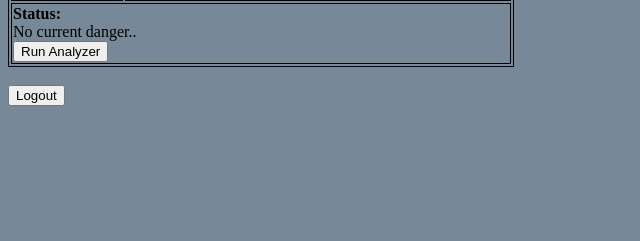
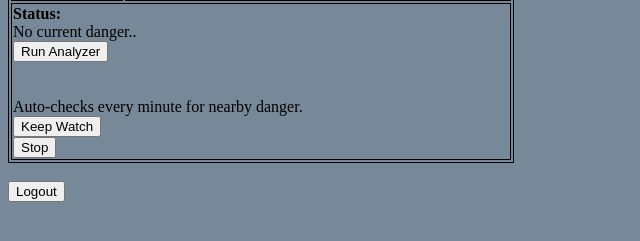
Before and after one commit to alexander94dmitriev/EveCanaryApp, a Flask app: template templates/base.html in a window 1280 px wide. Shown: the part 257-498 px from the top of the page, without its empty margins (0-640 px from the left). Run offline with Flask 2, Linux system fonts and the light colour scheme; the template is opened without the code that fills it, so the values that code supplies are empty; a user stored in the database is signed in; parts of the project's set-up code (start-up, migrations or seed data) failed here and were passed over.

Commit message:
base.html - have added a Stop button (which should stop the refresh feature of the Watchkeep button).  Have added a Watchkeep button that should be refreshing the page after a period of time (15s for testing purposes, preferably 5 mins for live version).

```diff
--- a/templates/base.html
+++ b/templates/base.html
@@ -66,32 +66,59 @@
                 No current danger..
                 <br>
             {% endif %}
-            <form class="form" method="POST" role="form" id="update_info" onclick="Update()" onsubmit="ChangeCommand()">
-                <input id="mixBut" type="submit" value="Run Analyzer">
-                <input id="command" type="hidden" value="true" name="run_app">
+            <form class="form" method="POST" role="form" id="run" onclick="Update1()">
+                <input id="mixBut1" type="submit" value="Run Analyzer">
+                <input id="command1" type="hidden" value="true" name="run_app">
                 <script>
-                    function Update() {
-                        var mixBut = document.getElementById("mixBut");
-                        if(mixBut.value === "Run Analyzer") {
-                            mixBut.value = "Stop Analyzer";
-                        }
-                        else {
-                            mixBut.value = "Run Analyzer";
-                        }
-                    }
-
-                    function ChangeCommand() {
-                        var commChange = document.getElementById("command");
-                        if(commChange.name === "run_app") {
-                            commChange.name = "stop_app";
-                        }
-
-                        else {
-                            commChange.name = "run_app";
-                        }
+                    function Update1() {
+                        var mixBut = document.getElementById("mixBut1");
+                        mixBut.value = "Checking.."
                     }
                 </script>
             </form>
+            <br><br>
+            <div id="description">
+                Auto-checks every minute for nearby danger.<br>
+            </div>
+            <form class="form" method="POST" role="form" name="watchkeep" onclick="TextChange()" action="?auto_submit_form=true">
+                <input id="mixBut2" type="submit" value="Keep Watch">
+                <input id="command2" type="hidden" value="true" name="run_watchkeep">
+                <script>
+                    var mixBut = document.getElementById("mixBut2");
+                    mixBut.addEventListener("click", Refresh);
+
+                    var myURL = new URL(window.location);
+                    var searchParams = new URLSearchParams(myURL.search);
+
+                    if(myURL.has("auto_submit_form=true")) {
+                        Refresh();
+                    }
+
+                    function Refresh() {
+                        setTimeout(Update2, 15000);
+                    }
+
+                    function Update2() {
+                        document.forms["watchkeep"].submit();
+                        TextChange();
+                    }
+
+                    function TextChange() {
+                        mixBut.value = "Watching..";
+                    }
+                </script>
+            </form>
+            <button type="button" value="Stop" >
+                Stop
+                <script>
+                    var otherButton = document.getElementById("watchkeep");
+                    otherButton.addEventListener("click", Stop);
+
+                    function Stop() {
+                        otherButton.clearInterval();
+                    }
+                </script>
+            </button>
         </td>
     </tr>
 </table>
```
